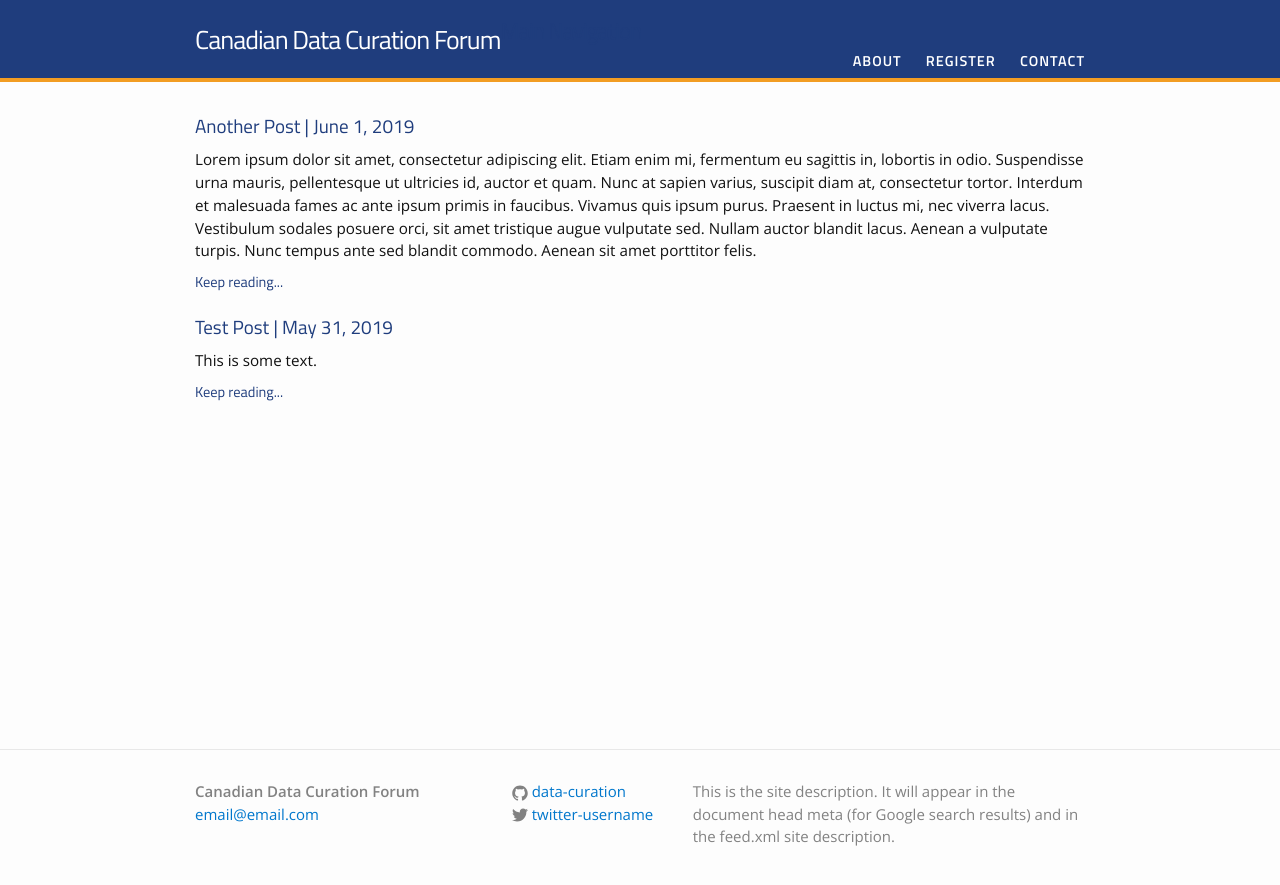
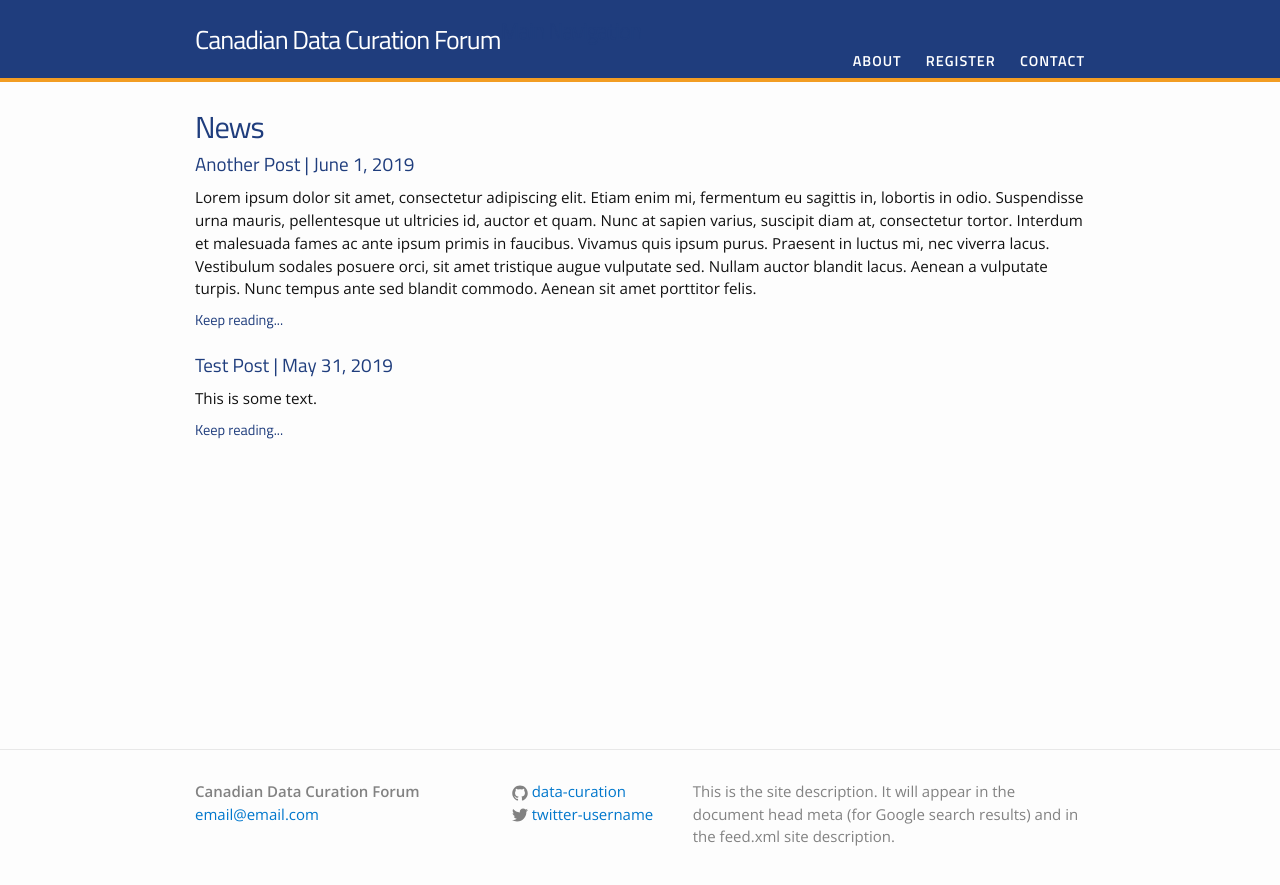
Before and after one commit to data-curation/data-curation.github.io, a Jekyll site: the page built from index.md, in a window 1280 px wide. Shown: the top 885 px of the page. Built offline with Jekyll 4.4.1, drawn with Linux system fonts in a browser that asks for light colours.

Commit message:
Update index.md

```diff
--- a/index.md
+++ b/index.md
@@ -1,6 +1,7 @@
 ---
 layout: default
 ---
+<h1 class="post-title">News</h1>
 
 <ul class="listing">
 {% for post in site.posts %}
```
